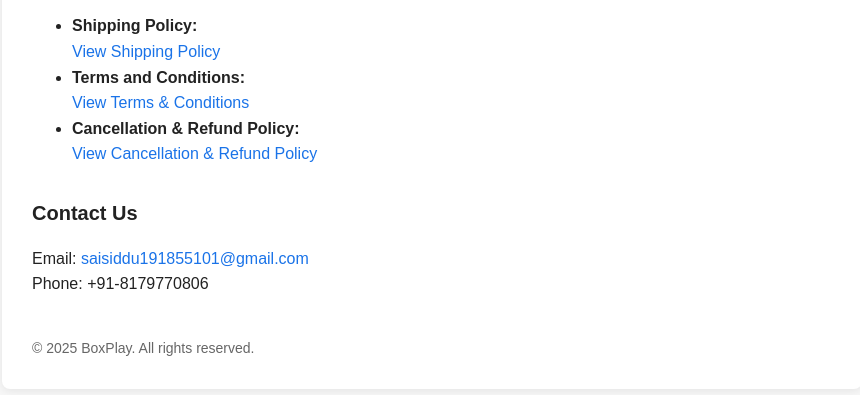
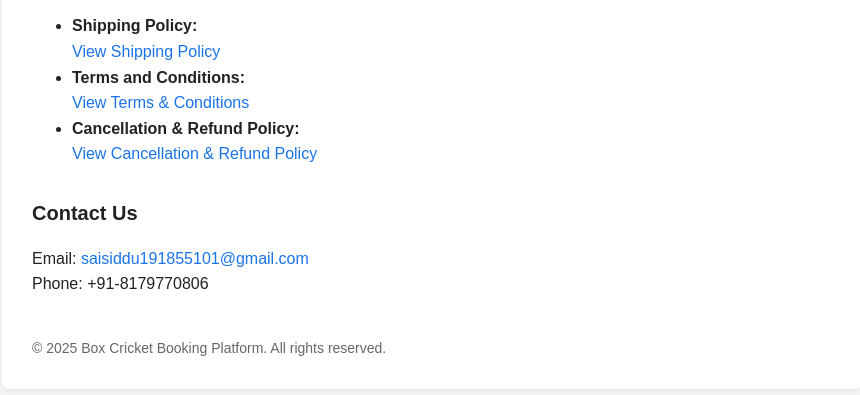
Before and after one commit to Pendyalashivasai/box-cricket-booking, a plain HTML site: page index.html in a window 1280 px wide. Shown: the part 259-654 px from the top of the page, without its empty margins (208-1068 px from the left). Drawn offline with Linux system fonts and the light colour scheme.

Commit message:
Update footer text for copyright notice

```diff
--- a/index.html
+++ b/index.html
@@ -78,7 +78,7 @@
     </p>
 
     <div class="footer">
-      © 2025 BoxPlay. All rights reserved.
+      © 2025 Box Cricket Booking Platform. All rights reserved.
     </div>
   </div>
 </body>
```
